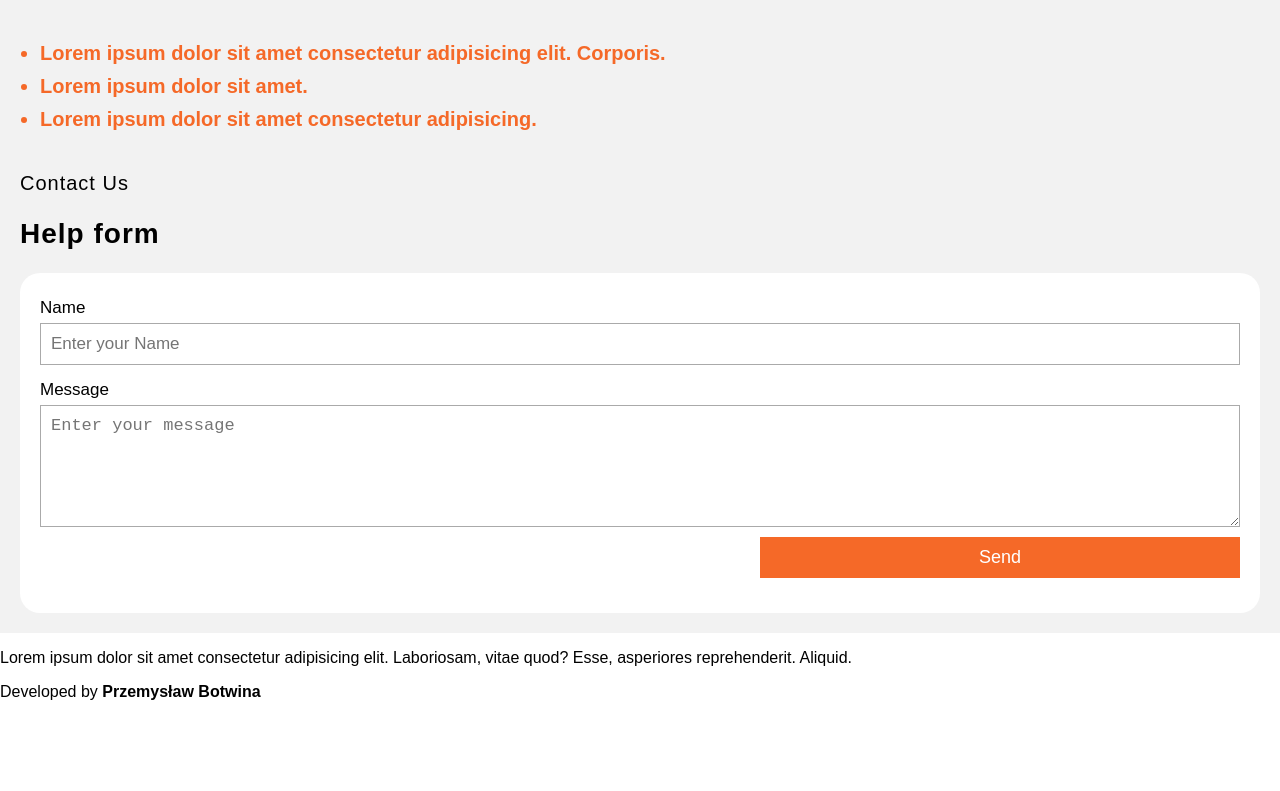
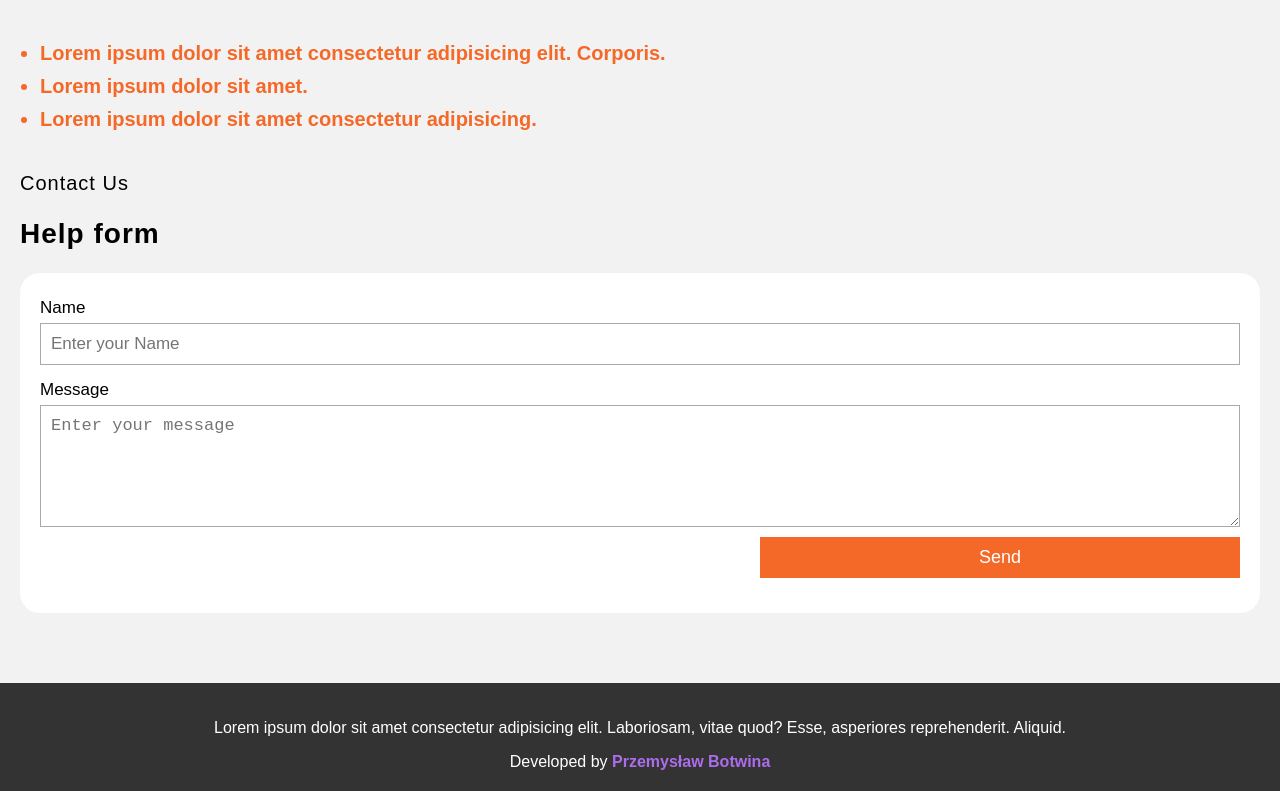
Before and after one commit to WersV/psychology-specialist-website-vue, a Vue app: page / in a window 1280 px wide. Shown: the part 8047-8838 px from the top of the page. Before the commit the page ends 8748 px from the top, so only its background shows below. Built offline with nearby package versions, Linux system fonts and the light colour scheme.

Commit message:
done section FooterWeb and little patches in ContactUs

```diff
--- a/src/views/ContactUs.vue
+++ b/src/views/ContactUs.vue
@@ -45,7 +45,7 @@ export default {
 @import "../assets/css/mixins";
 $font-size-basic: 20px;
 .contact-us {
-  padding: 20px;
+  padding: 20px 20px 70px 20px;
   margin-top: 50px;
   background-color: #f2f2f2;
   header {
--- a/src/views/FooterWeb.vue
+++ b/src/views/FooterWeb.vue
@@ -16,4 +16,17 @@ export default {
   },
 };
 </script>
-<style lang="scss"></style>
+<style lang="scss">
+.footer-web {
+  background-color: #333;
+  color: white;
+  padding: 20px;
+  text-align: center;
+  span {
+    margin: 20px 0;
+    strong {
+      color: rgb(173, 108, 235);
+    }
+  }
+}
+</style>
```
